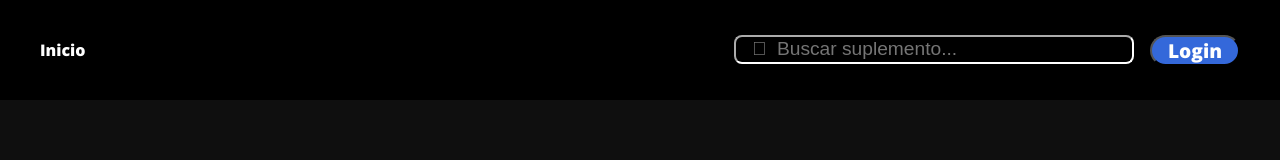
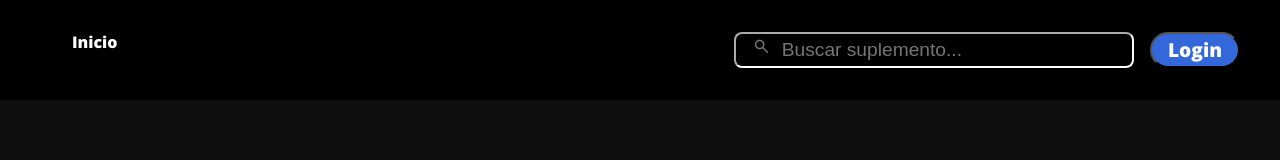
Before and after one commit to GerardoDLSJ/GYM, a website: page vistas/sumplementos.html in a window 1280 px wide. Drawn offline with nearby package versions, Linux system fonts and the light colour scheme.

Commit message:
Diseño inicial

```diff
--- a/vistas/sumplementos.html
+++ b/vistas/sumplementos.html
@@ -7,12 +7,17 @@
     <title>GYM - Suplementos</title>
     <!-- BOOTSTRAP ICONS -->
     <link rel="stylesheet" href="https://cdn.jsdelivr.net/npm/bootstrap-icons@1.10.5/font/bootstrap-icons.css">
+
+    <link href="https://cdn.jsdelivr.net/npm/bootstrap@5.3.0-alpha3/dist/css/bootstrap.min.css" rel="stylesheet" integrity="sha384-KK94CHFLLe+nY2dmCWGMq91rCGa5gtU4mk92HdvYe+M/SXH301p5ILy+dN9+nJOZ" crossorigin="anonymous">
     <!-- GOOGLE FONTS -->
     <link rel="preconnect" href="https://fonts.googleapis.com">
     <link rel="preconnect" href="https://fonts.gstatic.com" crossorigin>
     <link href="https://fonts.googleapis.com/css2?family=Open+Sans:wght@800&display=swap" rel="stylesheet">
     <link href="https://fonts.googleapis.com/css2?family=Anton&family=Hanken+Grotesk:wght@500&display=swap" rel="stylesheet">
     <link href="https://fonts.googleapis.com/css2?family=Anton&family=Hanken+Grotesk:wght@500&display=swap" rel="stylesheet">
+    <link
+      rel="stylesheet"
+      href="https://fonts.googleapis.com/css2?family=Material+Symbols+Outlined:opsz,wght,FILL,GRAD@48,400,0,0" />
     <!-- Apunta al directorio css -->
     <link rel="stylesheet" href="../styles/styles.css">
     <link rel="stylesheet" href="../styles/suplementos.css">
```
